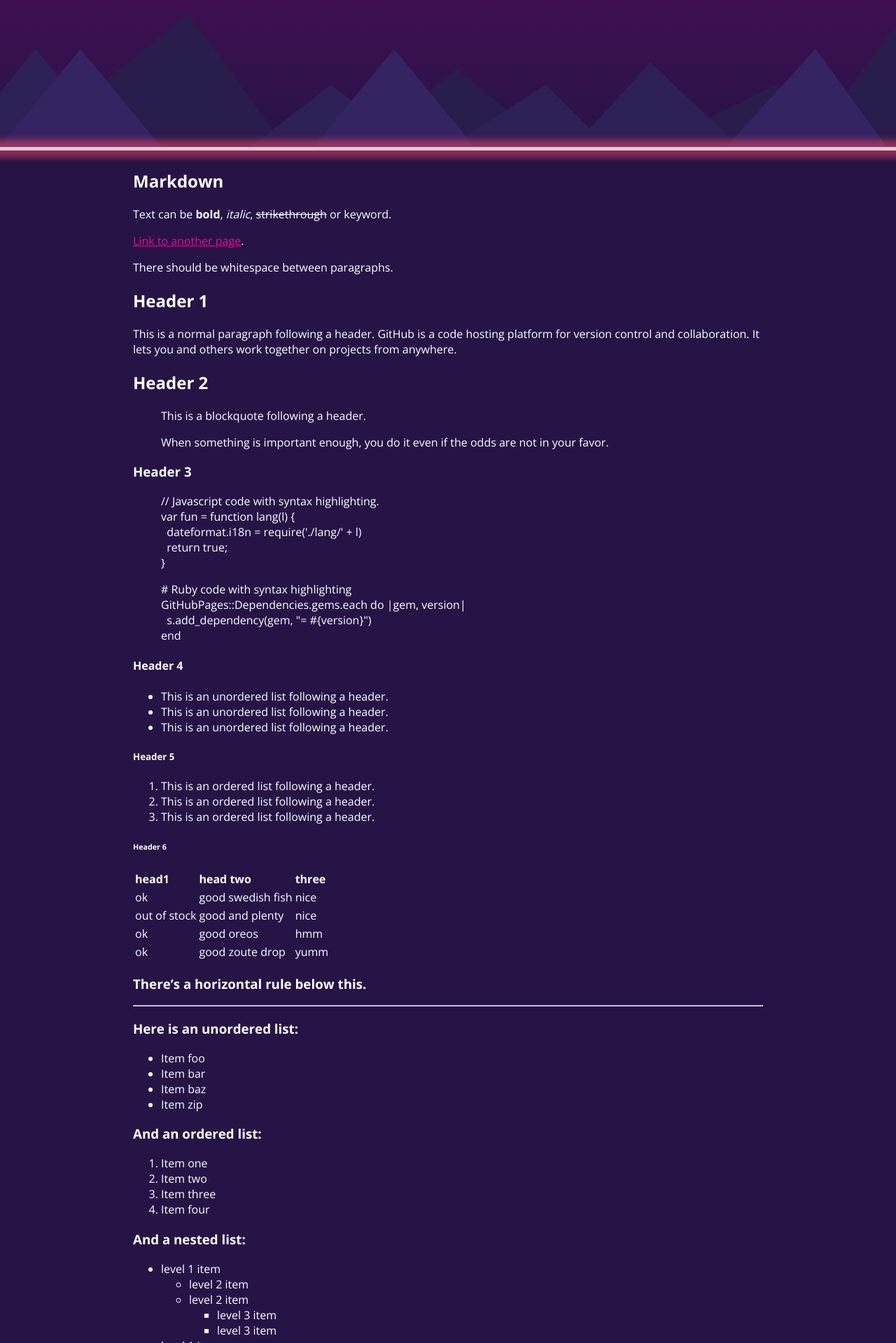
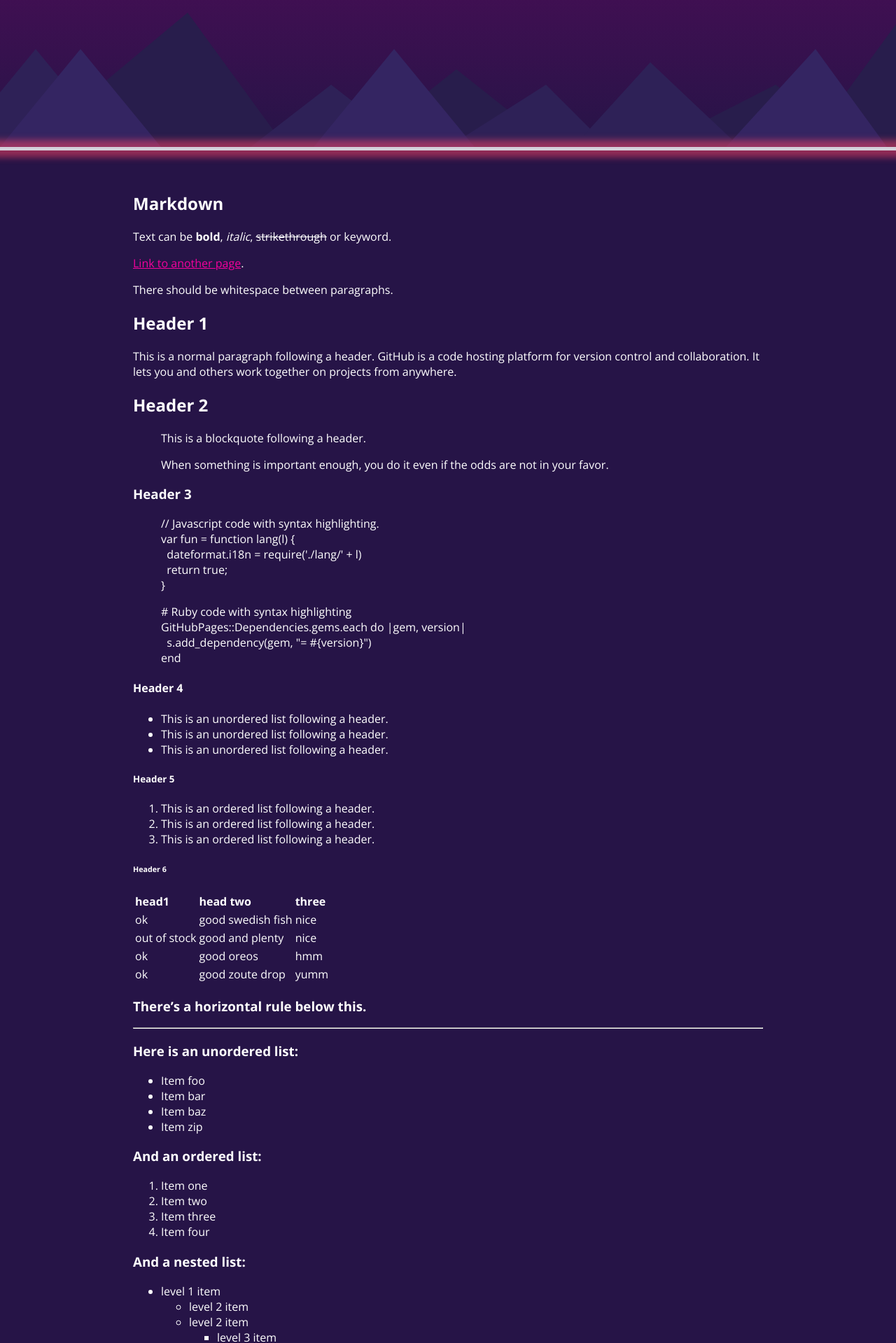
Before and after one commit to robert-wettstaedt/synth-theme-jekyll, a Jekyll site: the page built from index.md, in a window 1280 px wide. Shown: the part 690-2609 px from the top of the page at 70% size. Built offline with Jekyll 4.4.1, drawn with Linux system fonts in a browser that asks for light colours; nearby versions of some CDN libraries.

```diff
--- a/_sass/_components/_content.scss
+++ b/_sass/_components/_content.scss
@@ -1,11 +1,19 @@
 @import "../variables";
 
 .content {
-  margin: 32px;
+  margin: 0 32px;
   max-width: $lg;
   position: relative;
 
   @media (min-width: $lg) {
-    margin: 32px auto;
+    margin: 0 auto;
+  }
+
+  & > *:first-child {
+    margin-top: 64px;
+  }
+
+  & > *:last-child {
+    margin-bottom: 64px;
   }
 }
```
